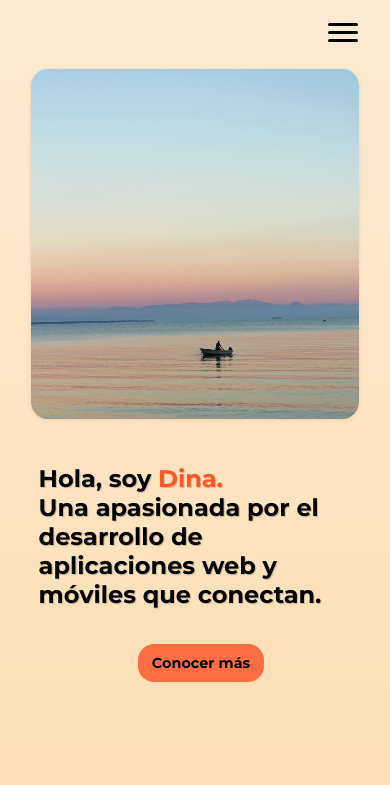
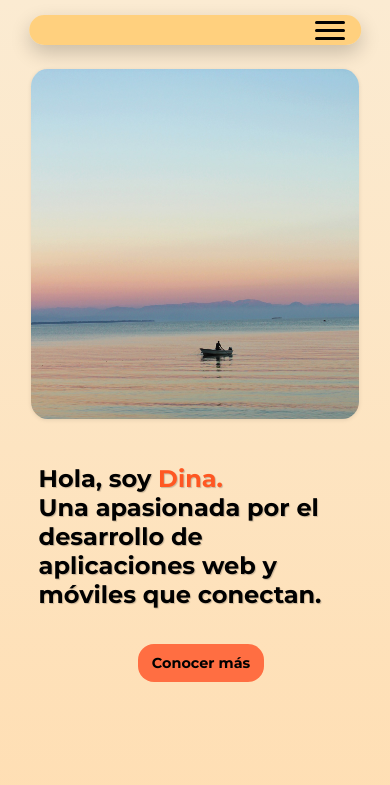
Before and after one commit to LavryDam/my-portfolio-web, a Next.js app: page / in a window 390 px wide. Shown: the top 785 px of the page. Built offline with nearby package versions, Linux system fonts and the light colour scheme.

Commit message:
fix: menu and navbar mobile

```diff
--- a/app/components/Menu/HamburgerMenu.css
+++ b/app/components/Menu/HamburgerMenu.css
@@ -2,8 +2,8 @@
     display: flex;
     align-items: center;
     position: fixed;
-    top: 20px;
-    right: 32px;
+    top: 18px;
+    right: 45px;
     z-index: 2000;
 }
 
--- a/app/components/Navbar/Navbar.css
+++ b/app/components/Navbar/Navbar.css
@@ -47,8 +47,15 @@ nav ul.navegacion li {
 
 @media (max-width: 768px) {
     .navbar {
+      background: rgba(255, 204, 112, 0.85);
+      padding: 15px 20px;
+      width: 85%;
+      border-radius: 1;
+    }
+
+    nav ul.navegacion {
       display: none;
-    }
+  }
 
     .hamburger-menu {
       display: flex;
```
